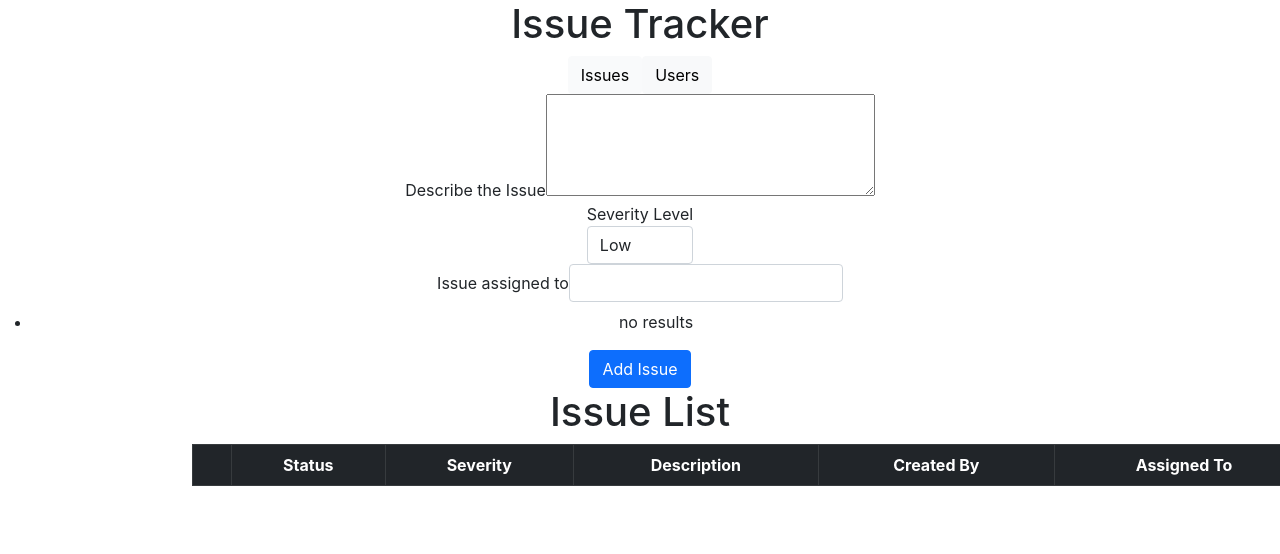
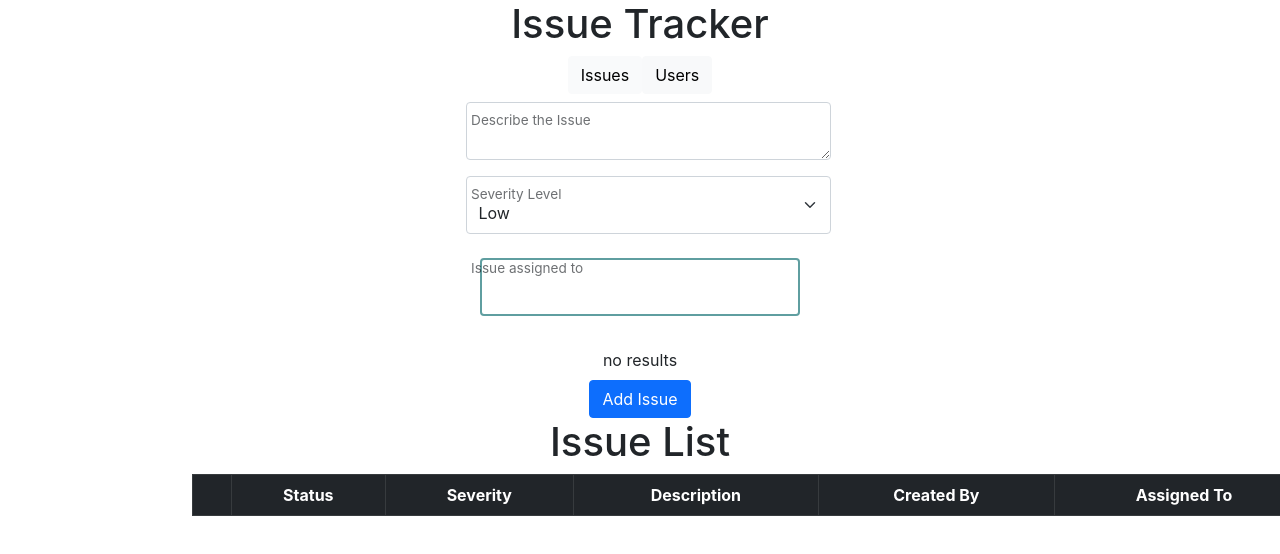
Before and after one commit to blondfro/issue-tracker, a React (Create React App) app: page /issues in a window 1280 px wide. Shown: the top 554 px of the page. Built offline with nearby package versions, Linux system fonts and the light colour scheme.

Commit message:
started adding in styles for the various form components.

```diff
--- a/src/components/common/SelectInputField.js
+++ b/src/components/common/SelectInputField.js
@@ -1,14 +1,14 @@
 import React from 'react';
 
-const SelectInputField = ({ label, name, options, value, labelText, onChange}) => {
+import "./input-styles.css"
+
+const SelectInputField = ({label, name, options, value, labelText, onChange}) => {
     return (
-        <div className="form-group">
-            <label htmlFor={label}>
-                {labelText}
+        <div className="form-floating mb-3">
             <select
                 id={label}
                 name={name}
-                    className="form-control"
+                className="form-select"
                 value={value}
                 onChange={onChange}
             >
@@ -16,7 +16,11 @@ const SelectInputField = ({ label, name, options, value, labelText, onChange}) =
                     <option key={option} value={option}>{option}</option>
                 )}
             </select>
+            <label htmlFor={label}>
+                {labelText}
             </label>
+
+
         </div>
 
     );
--- a/src/components/common/TextAreaInputField.js
+++ b/src/components/common/TextAreaInputField.js
@@ -1,21 +1,24 @@
 import React from 'react';
+import "./input-styles.css";
 
 const TextAreaInputField = ({ label, name, labelText, value, onChange}) => {
     return (
-        <div className="form-group">
-            {labelText}
-            <label htmlFor={name}>
+        <div className="form-floating mb-3">
             <textarea
                 name={name}
                 value={value}
                 id={label}
+                className="form-control"
                 cols="30"
                 rows="4"
                 onChange={onChange}
             >
+            </textarea>
+            <label htmlFor={name}>
+                {labelText}
+            </label>
 
-                </textarea>
-            </label>
+
         </div>
     );
 };
--- a/src/components/common/TextInputField.js
+++ b/src/components/common/TextInputField.js
@@ -1,10 +1,10 @@
 import React from 'react';
+
+import "./input-styles.css";
 
 const TextInputField = ({ label, name, labelText, value, onChange}) => {
     return (
-        <div className="form-group">
-            {labelText}
-            <label htmlFor={name} className="form-label">
+        <div className="form-floating mb-3">
             <input
                 name={name}
                 className="form-control"
@@ -13,6 +13,8 @@ const TextInputField = ({ label, name, labelText, value, onChange}) => {
                 value={value}
                 onChange={onChange}
             />
+            <label htmlFor={name}>
+                {labelText}
             </label>
         </div>
     );
--- /dev/null
+++ b/src/components/common/input-styles.css
@@ -0,0 +1,22 @@
+
+input[type=text], select {
+    border: 2px solid cadetblue;
+    border-radius: 4px;
+    margin: .5rem;
+    display: inline-block;
+    width: 20rem;
+}
+
+textarea {
+    width: 20rem;
+    height: 400px;
+    margin: .5rem;
+    box-sizing: border-box;
+    border: 2px solid cadetblue;
+    border-radius: 4px;
+    background-color: #f8f8f8;
+}
+
+select {
+    width: 100%;
+}
--- a/src/components/issues/issueForm/IssueForm.js
+++ b/src/components/issues/issueForm/IssueForm.js
@@ -7,11 +7,12 @@ import Button from "../../common/Button";
 import { SEVERITY_LEVEL } from "../../../constants/constants";
 import TextAreaInputField from "../../common/TextAreaInputField";
 
-
+import "./issueForm-styles.css";
 
 const IssueForm = ({ issue, onChange, submit, editing, filter, selectProperty }) => {
 
     return (
+        <div className="d-flex justify-content-center text-center">
             <form id="issueInputForm">
                 <TextAreaInputField
                     label="issueDescInput"
@@ -36,11 +37,16 @@ const IssueForm = ({ issue, onChange, submit, editing, filter, selectProperty })
                     onChange={onChange}
                 />
                 <>
-                <ul>
-                    {!issue.assignedTo && (<li key="nores">no results</li>)}
+                    <ul className="list-group list-group-flush">
+                        {!issue.assignedTo &&
+                        (<li key="nores" className="list-group-item">no results</li>)}
                         {issue.assignedTo &&
                         filter().map(user => (
-                        <li key={user._id} onClick={()=> selectProperty(user)}>
+                            <li
+                                key={user._id}
+                                className="list-group-item list-group-item-secondary"
+                                onClick={()=> selectProperty(user)}
+                            >
                                 {user.first_name} {user.last_name}
                             </li>)
                         )
@@ -55,6 +61,8 @@ const IssueForm = ({ issue, onChange, submit, editing, filter, selectProperty })
                     value={editing ? "Edit Issue" : "Add Issue"}
                 />
             </form>
+        </div>
+
     );
 };
 
--- /dev/null
+++ b/src/components/issues/issueForm/issueForm-styles.css
@@ -0,0 +1,7 @@
+li {
+    cursor: default;
+}
+
+li:hover {
+    background-color: #bad5db;
+}
```
Lines whose indentation alone changed are shown as unchanged.
